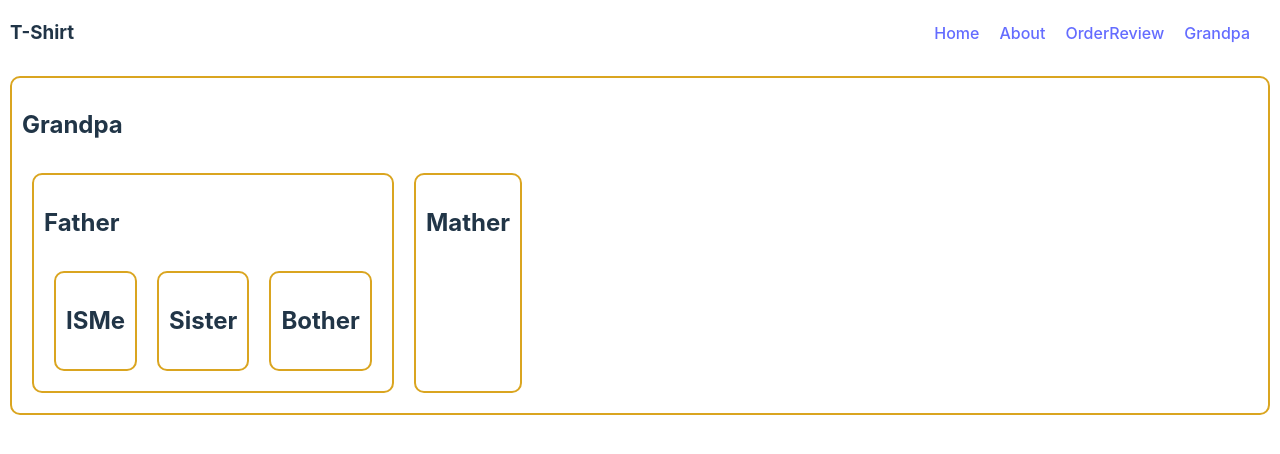
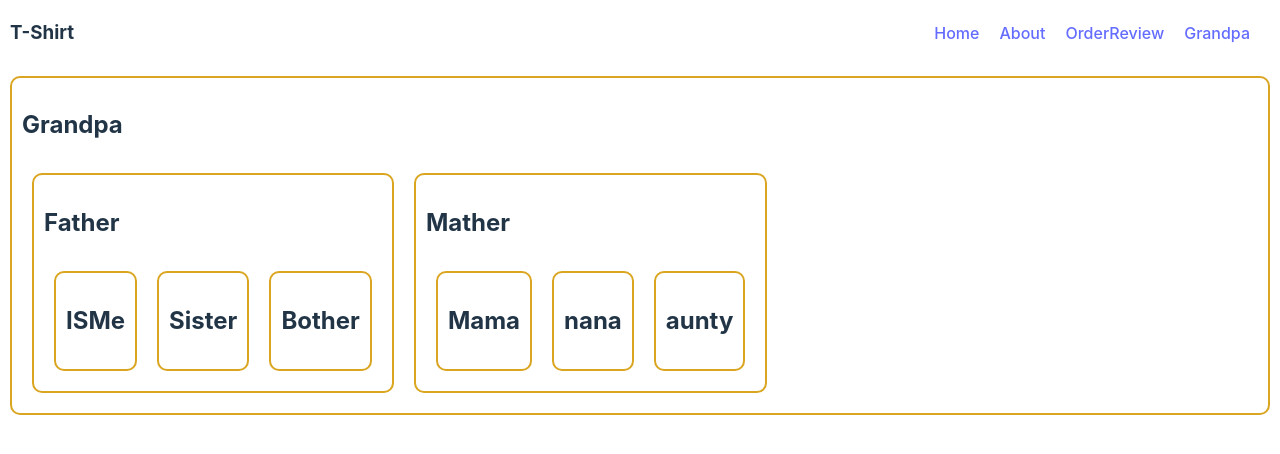
Before and after one commit to HmSani6699/tshirt-projects, a React (Vite) app: page /grandpa in a window 1280 px wide. Shown: the top 454 px of the page. Built offline with nearby package versions, Linux system fonts and the light colour scheme.

Commit message:
ad to mother component

```diff
--- a/src/component/Mather/Mather.jsx
+++ b/src/component/Mather/Mather.jsx
@@ -1,9 +1,17 @@
 import React from 'react';
+import Mama from '../Mama/Mama';
+import Nana from '../Nana/Nana';
+import Aunty from '../Aunty/Aunty';
 
 const Mather = () => {
     return (
         <div>
             <h2>Mather</h2>
+            <section className='flex'>
+                <Mama></Mama>
+                <Nana></Nana>
+                <Aunty></Aunty>
+            </section>
         </div>
     );
 };
```
